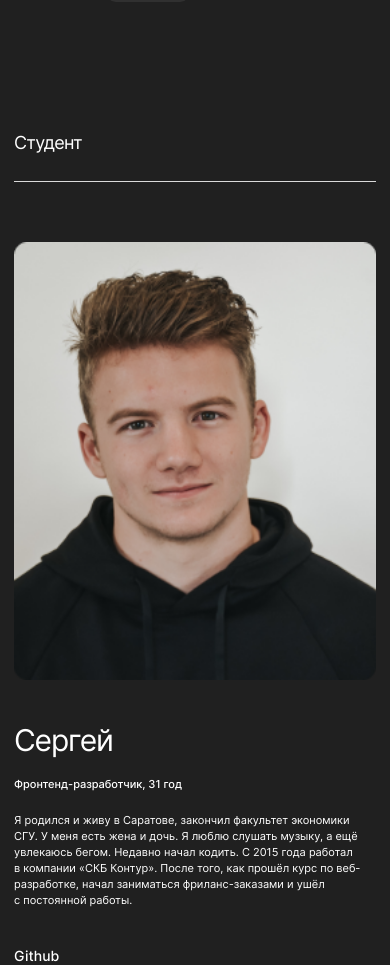
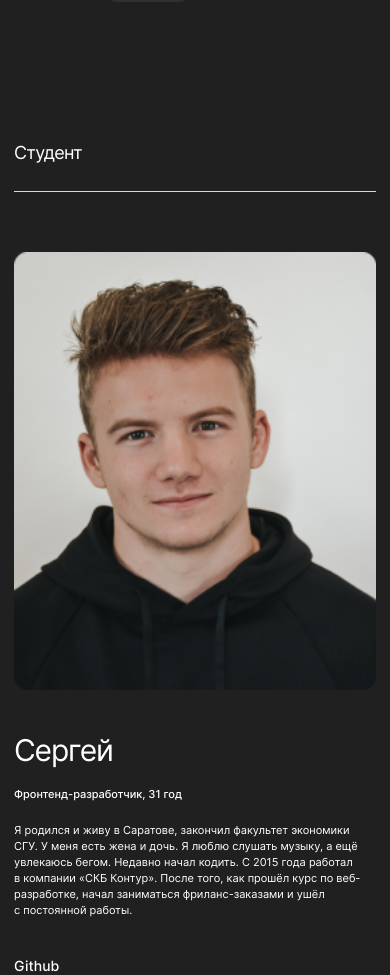
Before and after one commit to GeometricEarth/movies-explorer-frontend, a React (Create React App) app: page / in a window 390 px wide. Shown: the part 1820-2795 px from the top of the page. Built offline with nearby package versions, Linux system fonts and the light colour scheme.

Commit message:
fix: Исправлен отступ секции сверху

```diff
--- a/src/components/AboutMe/AboutMe.css
+++ b/src/components/AboutMe/AboutMe.css
@@ -76,7 +76,7 @@
 
 @media (max-width: 420px) {
   .about-me {
-    margin: 60px 14px 0;
+    margin: 70px 14px 0;
     font-size: 11px;
   }
   .about-me__wraper {
```
